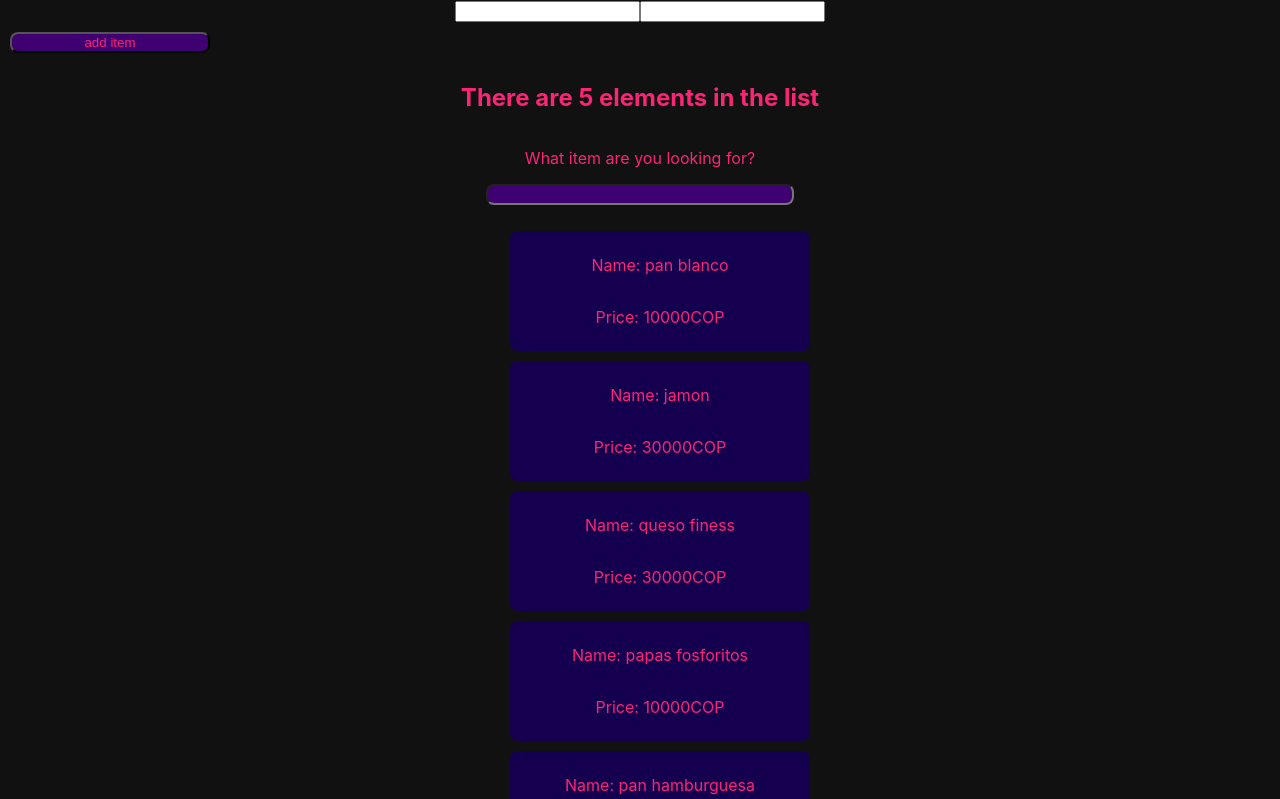
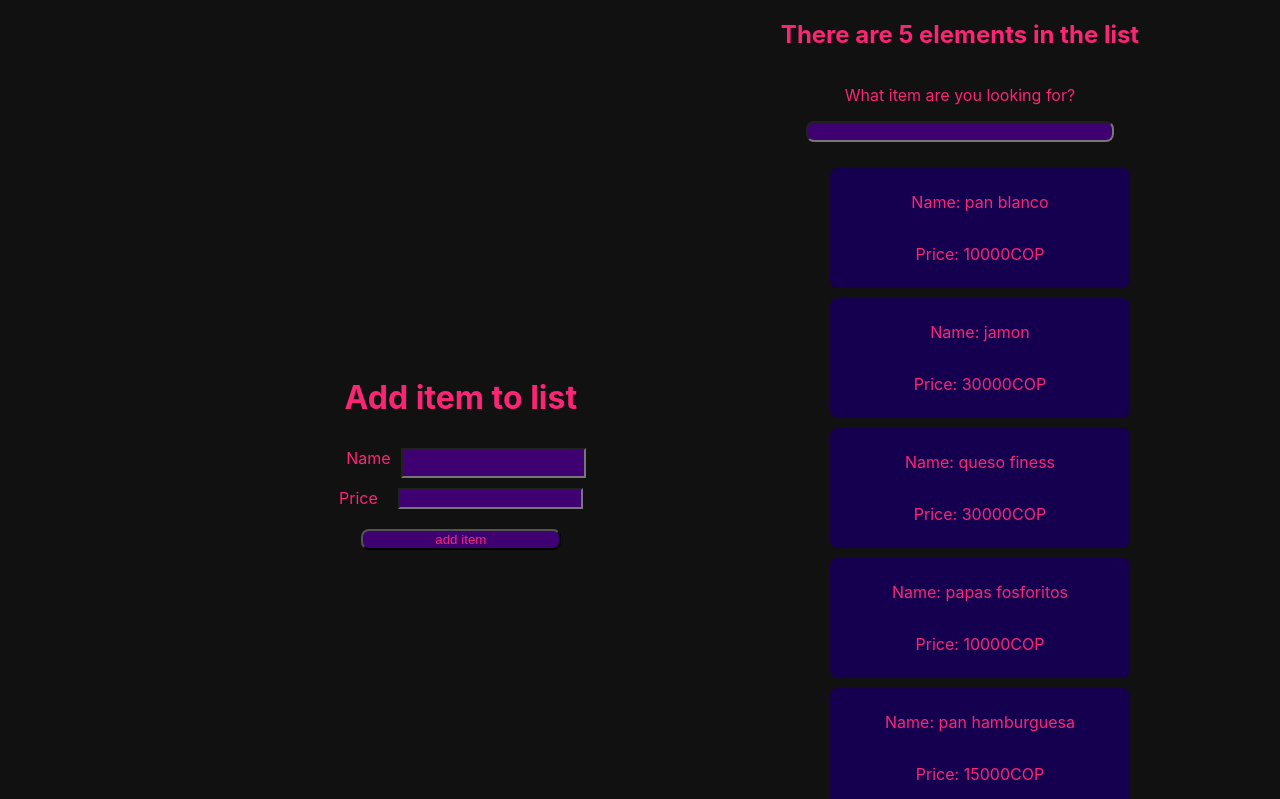
Before and after one commit to barret50cal3011/home_server, a React (Create React App) app: page / in a window 1280 px wide. Shown: the top 799 px of the page. Built offline with nearby package versions, Linux system fonts and the light colour scheme; the HTML template or start-up script is replaced by a standard one.

Commit message:
separated the add section of the app

```diff
--- a/src/AddItem.css
+++ b/src/AddItem.css
@@ -1,3 +1,42 @@
+.AddItemSection{
+    width: 50%;
+    display: flex;
+    flex-direction: column;
+    align-items: center;
+    justify-content: center;
+}
+
+.AddTitle{
+    color: #FB2576;
+}
+
+.AddNameSection{
+    display: flex;
+    flex-direction: row;
+}
+
+.AddPriceSection{
+    display: flex;
+    flex-direction: row;
+}
+
+.AddInfo{
+    color:#FB2576;
+    margin: 10px;
+}
+
+.AddItemName{
+    background-color: #3F0071;
+    color: #FB2576;
+    margin-top: 10px;
+}
+
+.AddItemPrice{
+    background-color: #3F0071;
+    color: #FB2576;
+    margin: 10px;
+}
+
 .AddItemButton{
     display: flex;
     background-color: #3F0071;
--- a/src/AddItem.js
+++ b/src/AddItem.js
@@ -7,9 +7,16 @@ function AddItem(){
     });
 
     return(
-        <div className="AddIttemSection">
-            <input/>
-            <input/>
+        <div className="AddItemSection">
+            <h1 className="AddTitle"> Add item to list</h1>
+            <div className="AddNameSection">
+                <p className="AddInfo">Name </p>
+                <input className="AddItemName"/>
+            </div>
+            <div className="AddPriceSection">
+                <p className="AddInfo">Price </p>
+                <input className="AddItemPrice"/>
+            </div>
             <button
                 className="AddItemButton"
                 onClick={onAddClick}
--- a/src/App.css
+++ b/src/App.css
@@ -2,8 +2,14 @@
   background-color: #111111;
   text-align: center;
   display: flex;
+  flex-direction: row;
+  justify-content: center;
+}
+
+.ItemsSeection{
+  width: 50%;
+  display: flex;
   flex-direction: column;
-  justify-content: center;
 }
 
 .ButtonsSection{
--- a/src/App.js
+++ b/src/App.js
@@ -36,7 +36,7 @@ function App() {
     <React.Fragment>
       <div className="App">
         <AddItem/>
-        <div className="Items">
+        <div className="ItemsSection">
           <ItemCounter total_items={items.length}/>
           <SearchItem
             searchValue={searchValue}
```
